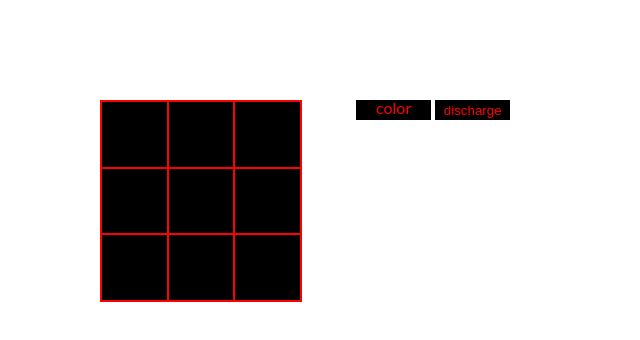
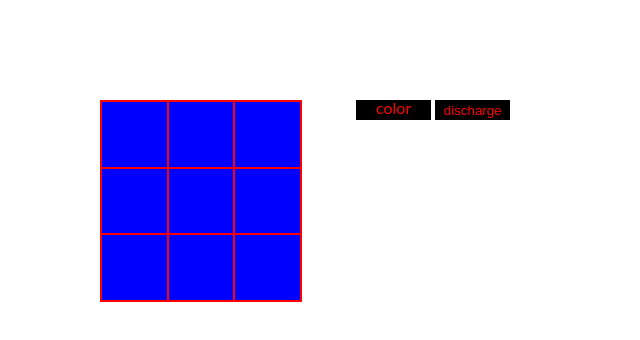
Before and after one commit to VanyaNosov/-Tic-tac-toe, a plain HTML site: page index.html in a window 1280 px wide. Both pictures are taken after a click on the element "color". Shown: the whole page, without its empty margins (0-640 px from the left). Drawn offline with Linux system fonts and the light colour scheme.

Commit message:
push export container props

```diff
--- a/check.js
+++ b/check.js
@@ -12,9 +12,6 @@ const f = (name, index = 0) => {
   if (index !== 5) {
     return f(`${name}_${name}`, index + 1);
   }
-
-  console.log(name);
-
 }
 
 f('Ivan');
--- a/index.html
+++ b/index.html
@@ -6,19 +6,20 @@
       <link rel="stylesheet" href="styles/reset.css">
   </head>
 <body>
-  <div class = "Tic_tac_toe_global_container">
+  <div class = "Tic_tac_toe_global_container" id = 'Tic_tac_toe_global_container'>
     <div class = "Tic_tac_toe_container" id = "Tic_tac_toe_container"></div>
     <div class = "color_block" id = "color_block">
-      <ul class = "drop_down_menu_color">
+      <p class = "tittle">color</p>
+      <!-- <ul class = "drop_down_menu_color">
         <li class = "color_position" id = "yellow">yellow</li>
         <li class = "color_position" id = "green">green</li>
         <li class = "color_position" id = "blue">blue</li>
         <li class = "color_position" id = "black">black</li>
-      </ul>
-      <p class = "tittle">color</p>
+      </ul> -->
     </div>
     <button id = 'discharge'>discharge</button>
   </div>
+  <div id = 'test_container'></div>
   <script src="index.js"></script>
   <script src="check.js"></script>
 </body>
--- a/index.js
+++ b/index.js
@@ -1,6 +1,8 @@
 class TicTacToe {
-  constructor (block) {
-    this.TicTacToeContainerHtml = document.getElementById(block);
+  constructor (block,color) {
+    this.TicTacToeGlobalContainer = document.getElementById('Tic_tac_toe_global_container');
+    block.appendChild(this.TicTacToeGlobalContainer)
+    this.TicTacToeContainerHtml = document.getElementById('Tic_tac_toe_container');
     this.positions = document.getElementsByClassName('position');
     this.colorPositionbutton = document.getElementsByClassName('color_position');
     this.discharge = document.getElementById('discharge');
@@ -16,13 +18,15 @@ class TicTacToe {
         this.positions[i].innerHTML = '';
       }
     })
-
-    for (let i = 0; i < this.colorPositionbutton.length; i++) {
-      this.colorPositionbutton[i].addEventListener('click', (e) => {
-        // instance.setColor(event.target.innerHTML)
-        instance.setColor(color)
-      })
-    }
+    // for (let i = 0; i < this.colorPositionbutton.length; i++) {
+    //   this.colorPositionbutton[i].addEventListener('click', (e) => {
+    //     // instance.setColor(event.target.innerHTML)
+    //     instance.setColor(color)
+    //   })
+    // }
+    this.colorBlock.addEventListener('click', () =>  {
+      instance.setColor(color)
+    })
 
     for (let i = 0; i < 9; i++) {
       const el = this.createBlock('position no_active_position');
@@ -37,7 +41,8 @@ class TicTacToe {
   }
 
   click(e) {
-    if(e.target.className === 'position no_active_position' ) {
+    console.log(e)
+    if(e.target.className === 'position no_active_position' && this.position === true) {
       e.target.innerHTML = this.current;
       this.current = this.current === 'X' ? 'O' : this.current === 'O' ? 'X' : 'O';
     }
@@ -46,7 +51,6 @@ class TicTacToe {
   setColor(color) {
     this.color = color;
     this.TicTacToeContainerHtml.style.background = this.color;
-    console.log(this.color)
   }
 
   gameOver() {
@@ -70,6 +74,8 @@ class TicTacToe {
     if(this.positions[2].innerHTML === 'O' && this.positions[4].innerHTML === 'O' && this.positions[6].innerHTML === 'O') alert('Победа ноликов');
   }
 }
-const instance = new TicTacToe('Tic_tac_toe_container');
+const testContainer = document.getElementById('test_container');
+
+const instance = new TicTacToe(testContainer,'blue');
 
 // module.export = TicTacToe;
```
